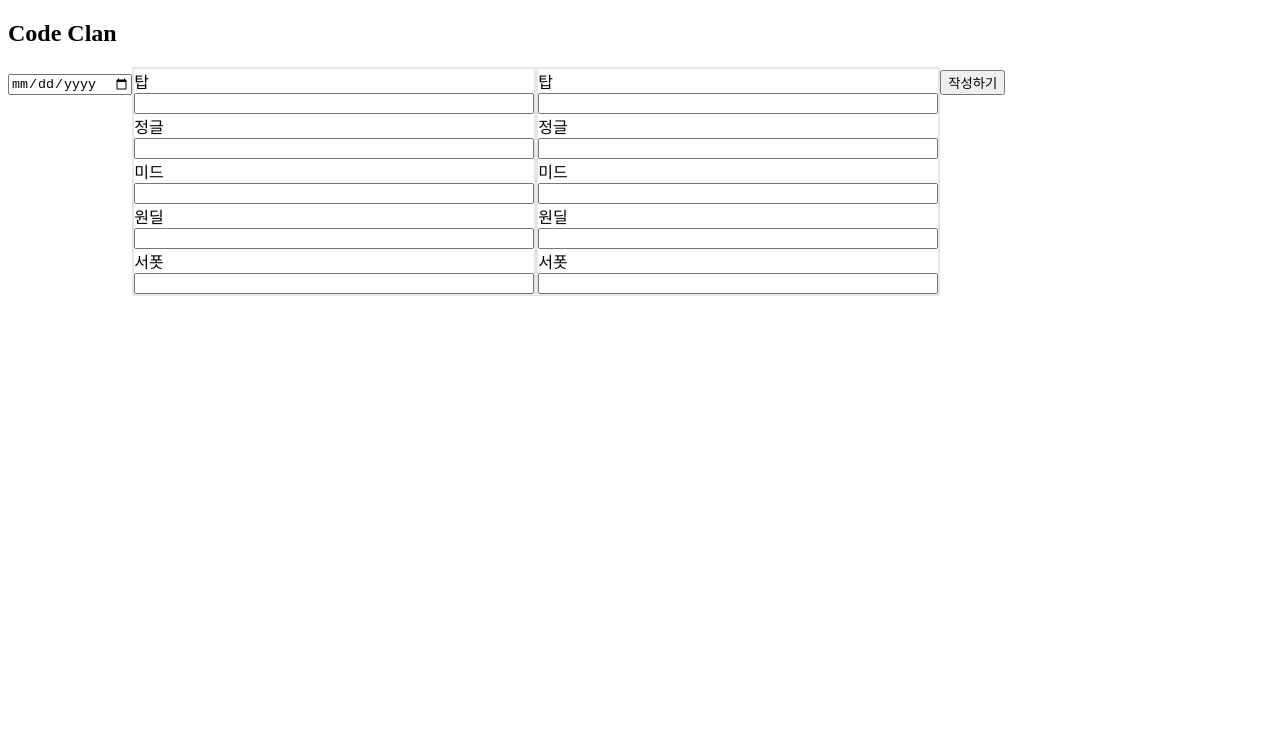
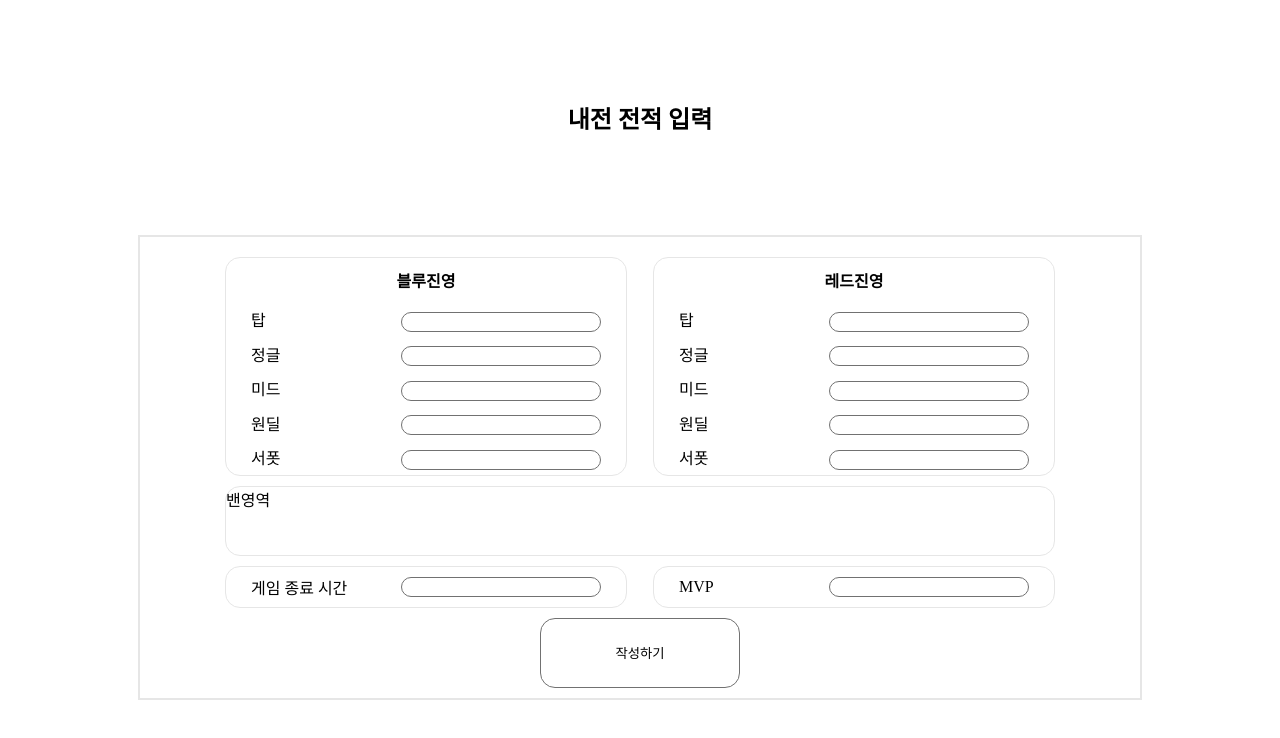
Before and after one commit to kimoon1/IMProject, a React (Vite) app: page / in a window 1280 px wide. Shown: the top 738 px of the page. Built offline with nearby package versions, Linux system fonts and the light colour scheme.

Commit message:
내전 전적 입력 페이지 셋업

```diff
--- a/src/routes/Home.jsx
+++ b/src/routes/Home.jsx
@@ -60,43 +60,117 @@ function Home() {
     console.log(blueData);
   };
   return (
-    <main onSubmit={onSubmit}>
-      <h2>Code Clan</h2>
-      <div className='container'>
-        <form>
-          <input type='date' name='gameInfoDate' />
+    <>
+      <TitleH2>내전 전적 입력</TitleH2>
+      <StyleInfoForm onSubmit={onSubmit}>
+        <div className='container'>
           <GamerBox>
-            <span>탑</span>
-            <input type='text' name='redTopMember' />
-            <span>정글</span>
-            <input type='text' name='redJgMember' />
-            <span>미드</span>
-            <input type='text' name='redMidMember' />
-            <span>원딜</span>
-            <input type='text' name='redAdMember' />
-            <span>서폿</span>
-            <input type='text' name='redSupMember' />
+            <h4>블루진영</h4>
+            <StyledLineBox>
+              <StyledSpan>탑</StyledSpan>
+              <StyledInput type='text' name='redTopMember' />
+            </StyledLineBox>
+            <StyledLineBox>
+              <StyledSpan>정글</StyledSpan>
+              <StyledInput type='text' name='redJgMember' />
+            </StyledLineBox>
+            <StyledLineBox>
+              <StyledSpan>미드</StyledSpan>
+              <StyledInput type='text' name='redMidMember' />
+            </StyledLineBox>
+            <StyledLineBox>
+              <StyledSpan>원딜</StyledSpan>
+              <StyledInput type='text' name='redAdMember' />
+            </StyledLineBox>
+            <StyledLineBox>
+              <StyledSpan>서폿</StyledSpan>
+              <StyledInput type='text' name='redSupMember' />
+            </StyledLineBox>
           </GamerBox>
           <GamerBox>
-            <span>탑</span>
-            <input type='text' name='blueTopMember' />
-            <span>정글</span>
-            <input type='text' name='blueJgMember' />
-            <span>미드</span>
-            <input type='text' name='blueMidMember' />
-            <span>원딜</span>
-            <input type='text' name='blueAdMember' />
-            <span>서폿</span>
-            <input type='text' name='blueSupMember' />
+            <h4>레드진영</h4>
+            <StyledLineBox>
+              <StyledSpan>탑</StyledSpan>
+              <StyledInput type='text' name='blueTopMember' />
+            </StyledLineBox>
+            <StyledLineBox>
+              <StyledSpan>정글</StyledSpan>
+              <StyledInput type='text' name='blueJgMember' />
+            </StyledLineBox>
+            <StyledLineBox>
+              <StyledSpan>미드</StyledSpan>
+              <StyledInput type='text' name='blueMidMember' />
+            </StyledLineBox>
+            <StyledLineBox>
+              <StyledSpan>원딜</StyledSpan>
+              <StyledInput type='text' name='blueAdMember' />
+            </StyledLineBox>
+            <StyledLineBox>
+              <StyledSpan>서폿</StyledSpan>
+              <StyledInput type='text' name='blueSupMember' />
+            </StyledLineBox>
           </GamerBox>
-          <input type='submit' value='작성하기' />
-        </form>
-      </div>
-    </main>
+        </div>
+        <BanBox>밴영역</BanBox>
+        <SubContainer>
+          <SubBox>
+            <StyledSpan>게임 종료 시간</StyledSpan>
+            <StyledInput type='text' />
+          </SubBox>
+          <SubBox>
+            <StyledSpan>MVP</StyledSpan>
+            <StyledInput type='text' />
+          </SubBox>
+        </SubContainer>
+        <StyledBtn type='submit' className='submit' value='작성하기' />
+      </StyleInfoForm>
+    </>
   );
 }
 
 export default Home;
+
+const TitleH2 = styled.h2`
+  margin: 0 auto;
+  margin-top: 100px;
+  text-align: center;
+`;
+const StyleInfoForm = styled.form`
+  width: 1000px;
+
+  border: 2px solid #e6e6e6;
+
+  display: flex;
+  flex-direction: column;
+
+  margin: 0 auto;
+  margin-top: 100px;
+  .container {
+    width: 830px;
+    box-sizing: border-box;
+
+    display: flex;
+    justify-content: space-between;
+
+    margin: 0 auto;
+  }
+  div {
+    border-radius: 15px;
+  }
+  input {
+    border: 1px solid #717171;
+    border-radius: 10px;
+    outline: none;
+    box-sizing: border-box;
+
+    &:focus {
+      border: 2px solid #796dfb;
+    }
+  }
+  .submit {
+    border-radius: 15px;
+  }
+`;
 
 const GamerBox = styled.div`
   width: 400px;
@@ -104,5 +178,69 @@ const GamerBox = styled.div`
   display: inline-flex;
   flex-direction: column;
 
+  border: 1px solid #e6e6e6;
+  margin-top: 20px;
+
+  h4 {
+    margin: 10px auto;
+  }
+`;
+
+const StyledSpan = styled.span`
+  width: 150px;
+
+  display: inline-block;
+`;
+
+const StyledLineBox = styled.div`
+  margin: 5px auto;
+`;
+const StyledInput = styled.input`
+  width: 200px;
+  height: 20px;
+`;
+
+const BanBox = styled.div`
+  width: 830px;
+  height: 70px;
+
+  border: 1px solid #e6e6e6;
+  box-sizing: border-box;
+
+  margin: 10px auto;
+
+  display: flex;
+`;
+
+const StyledBtn = styled.input`
+  width: 200px;
+  height: 70px;
+
   border: 2px solid #e6e6e6;
+  background-color: #fff;
+
+  margin: 10px auto;
+
+  &:hover {
+    background-color: #464646;
+    color: #fff;
+  }
 `;
+const SubContainer = styled.div`
+  width: 830px;
+
+  display: flex;
+  justify-content: space-between;
+  align-items: center;
+
+  margin: 0 auto;
+`;
+const SubBox = styled.div`
+  width: 400px;
+  height: 40px;
+
+  border: 1px solid #e6e6e6;
+  display: flex;
+  align-items: center;
+  justify-content: center;
+`;
```
